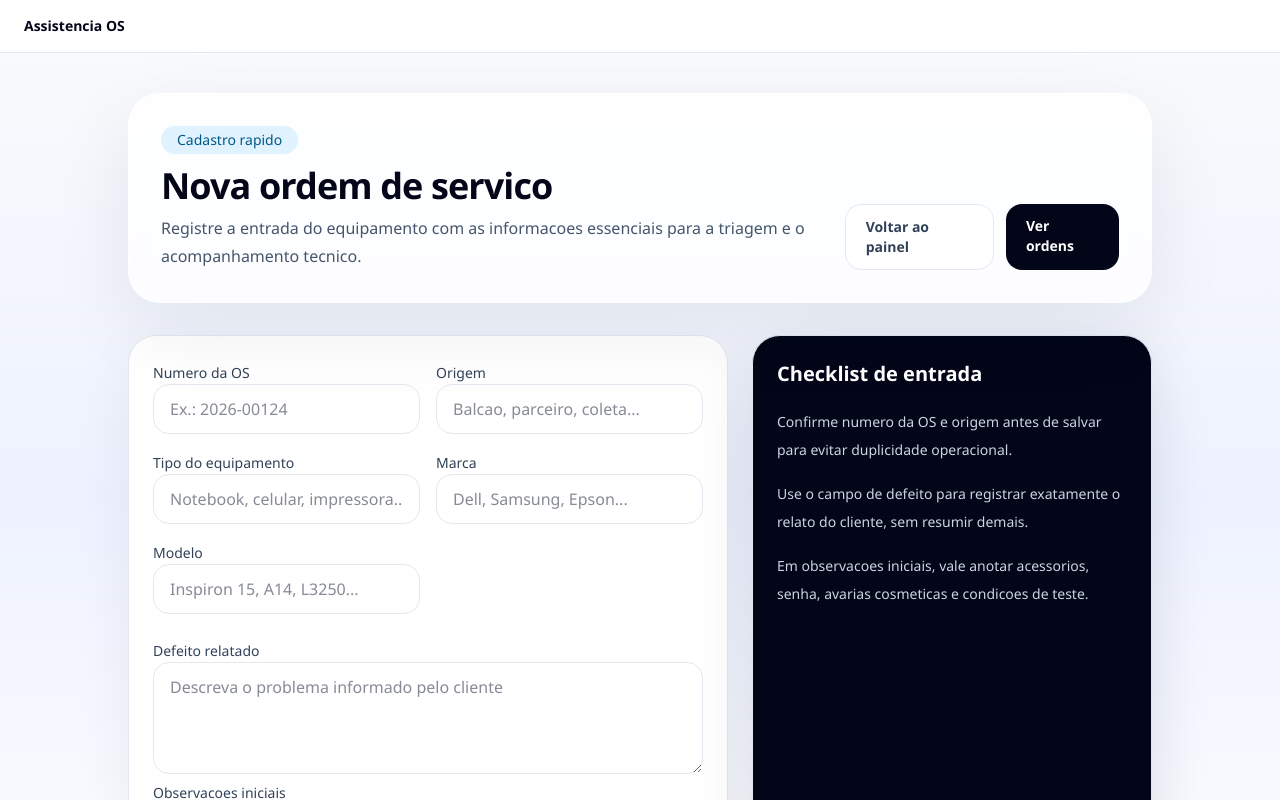
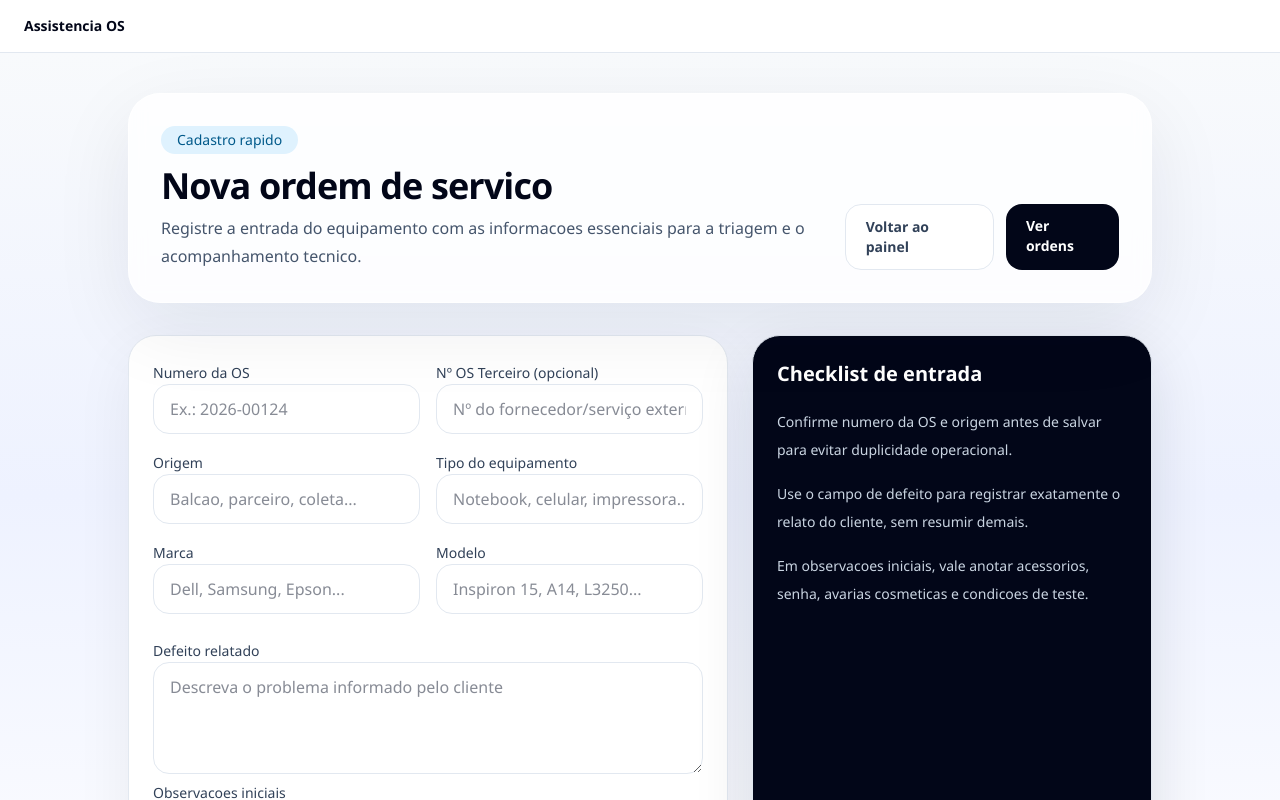
Before and after one commit to PauloBarco/assistencia-os, a Next.js app: page /os/nova in a window 1280 px wide. Shown: the top 800 px of the page. Built offline with nearby package versions, Linux system fonts and the light colour scheme; no server answers.

Commit message:
feat: busca os

```diff
--- a/app/login/page.tsx
+++ b/app/login/page.tsx
@@ -28,9 +28,6 @@ export default async function LoginPage() {
         <div className="rounded-[1.75rem] border border-slate-200 bg-white p-6 shadow-[0_20px_60px_rgba(15,23,42,0.06)]">
           <div className="mb-5">
             <h2 className="text-xl font-semibold text-slate-950">Login</h2>
-            <p className="mt-2 text-sm text-slate-600">
-              Usuario padrao atual: <span className="font-semibold text-slate-900">{getConfiguredUsername()}</span>
-            </p>
           </div>
           <LoginForm defaultUsername={getConfiguredUsername()} />
         </div>
--- a/components/CreateOsForm.tsx
+++ b/components/CreateOsForm.tsx
@@ -5,6 +5,7 @@ import { startTransition, useState } from "react";
 
 type FormState = {
   numero: string;
+  numeroTerceiro: string;
   origem: string;
   descricao: string;
   tipo: string;
@@ -15,6 +16,7 @@ type FormState = {
 
 const INITIAL_STATE: FormState = {
   numero: "",
+  numeroTerceiro: "",
   origem: "",
   descricao: "",
   tipo: "",
@@ -100,6 +102,13 @@ export function CreateOsForm() {
           onChange={(value) => updateField("numero", value)}
         />
         <TextField
+          id="numeroTerceiro"
+          label="Nº OS Terceiro (opcional)"
+          placeholder="Nº do fornecedor/serviço externo"
+          value={form.numeroTerceiro}
+          onChange={(value) => updateField("numeroTerceiro", value)}
+        />
+        <TextField
           id="origem"
           label="Origem"
           placeholder="Balcao, parceiro, coleta..."
--- a/lib/validators.ts
+++ b/lib/validators.ts
@@ -4,6 +4,7 @@ import { isNonEmptyString, isRecord, optionalTrimmedString } from "@/lib/http";
 
 export type CreateOsInput = {
   numero: string;
+  numeroTerceiro?: string;
   origem: string;
   descricao?: string;
   tipo: string;
@@ -71,6 +72,7 @@ export function validateCreateOsInput(payload: unknown): CreateOsInput | null {
 
   return {
     numero: payload.numero.trim(),
+    numeroTerceiro: optionalTrimmedString(payload.numeroTerceiro),
     origem: payload.origem.trim(),
     descricao: optionalTrimmedString(payload.descricao),
     tipo: payload.tipo.trim(),
```
Also changed, not shown: 1 other file (tests, documents, lock files or other folders).
